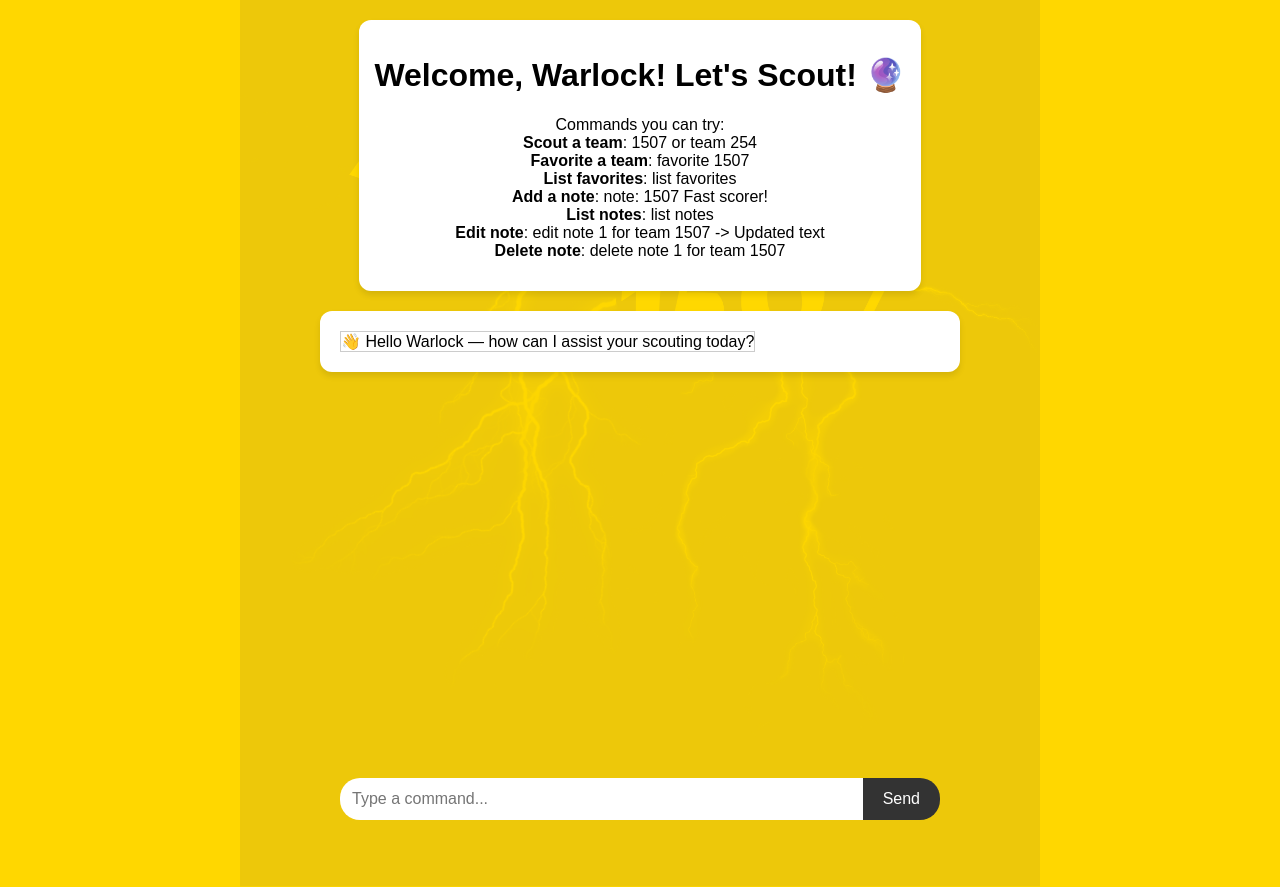
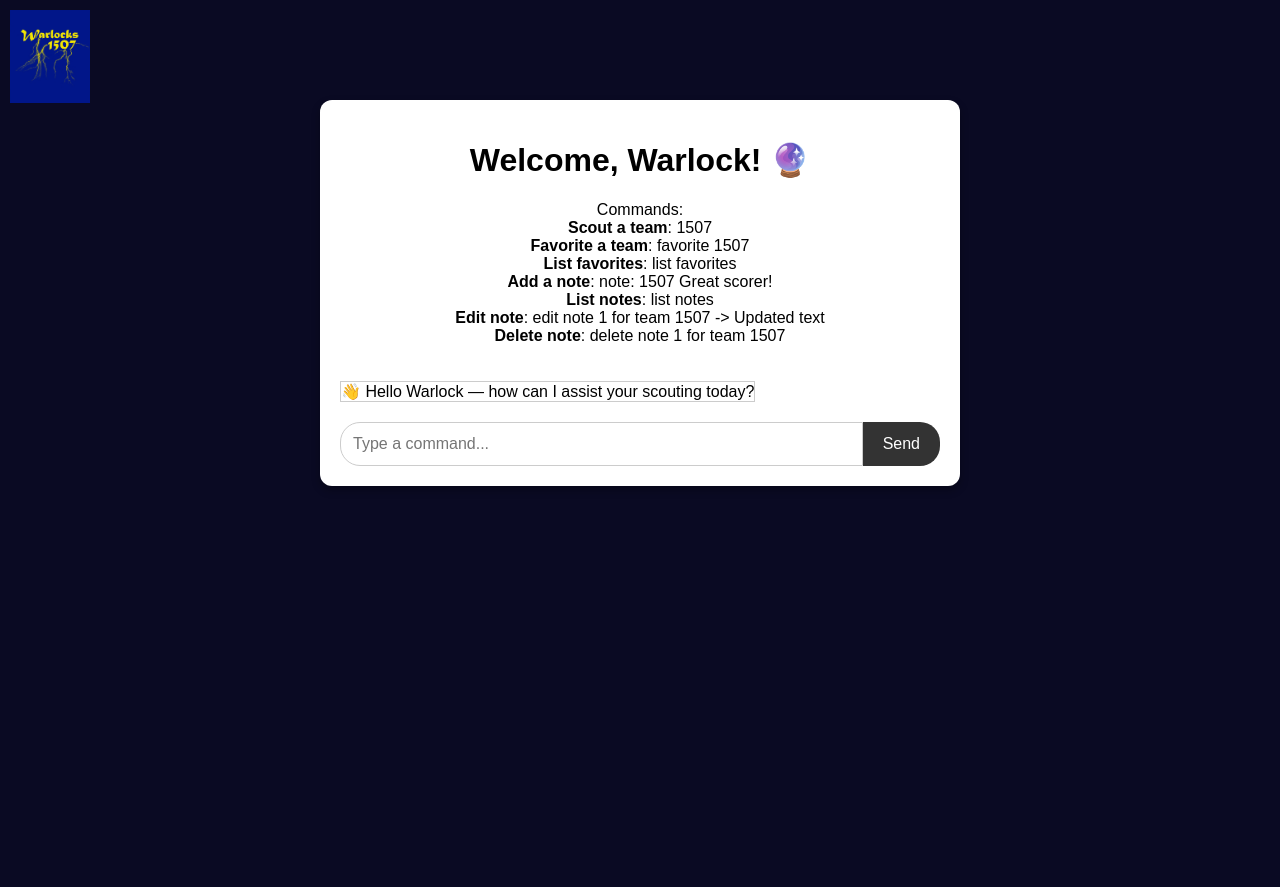
Before and after one commit to cschaus1507/warlocks-scout-bot-2025, a Flask app: page / in a window 1280 px wide. After the commit the page ends 486 px from the top, so only its background shows below. Run offline with Flask 3, Linux system fonts and the light colour scheme.

Commit message:
Update index.html

```diff
--- a/templates/index.html
+++ b/templates/index.html
@@ -6,53 +6,47 @@
     <title>Warlocks Scout Bot</title>
     <style>
         body {
-            background-color: #FFD700; /* Bold gold */
+            background-color: #0A0A23; /* Deep Navy Blue */
             margin: 0;
             font-family: 'Arial', sans-serif;
-            position: relative;
-            min-height: 100vh;
-            overflow-x: hidden;
-        }
-        .background-logo {
-            position: absolute;
-            top: 50%;
-            left: 50%;
-            transform: translate(-50%, -50%);
-            opacity: 0.07;
-            z-index: 0;
-            width: 70%;
-            max-width: 800px;
-            pointer-events: none;
-        }
-        .container {
-            position: relative;
-            z-index: 1;
             display: flex;
             flex-direction: column;
             align-items: center;
-            justify-content: flex-start;
+            min-height: 100vh;
+            position: relative;
+            overflow-x: hidden;
+        }
+        .logo {
+            position: absolute;
+            top: 10px;
+            left: 10px;
+            width: 80px;
+            height: auto;
+        }
+        .container {
+            margin-top: 100px;
+            display: flex;
+            flex-direction: column;
+            align-items: center;
+            width: 90%;
+            max-width: 600px;
+            background-color: white;
             padding: 20px;
-            min-height: 100vh;
+            border-radius: 12px;
+            box-shadow: 0px 4px 8px rgba(0, 0, 0, 0.3);
         }
         .instructions {
-            background-color: white;
-            padding: 15px;
-            border-radius: 12px;
+            text-align: center;
             margin-bottom: 20px;
-            box-shadow: 0px 4px 6px rgba(0, 0, 0, 0.1);
-            text-align: center;
         }
         .chatbox {
-            background-color: white;
-            border-radius: 12px;
-            width: 100%;
-            max-width: 600px;
-            padding: 20px;
-            box-shadow: 0px 4px 6px rgba(0, 0, 0, 0.1);
             display: flex;
             flex-direction: column;
             gap: 10px;
-            margin-bottom: 100px;
+            width: 100%;
+            max-height: 60vh;
+            overflow-y: auto;
+            margin-bottom: 20px;
         }
         .message {
             background-color: #f2f2f2;
@@ -66,20 +60,18 @@
         }
         .bot-message {
             align-self: flex-start;
-            background-color: white;
+            background-color: #ffffff;
             border: 1px solid #ccc;
         }
         .input-container {
             display: flex;
             width: 100%;
-            max-width: 600px;
-            margin-top: auto;
         }
         input[type="text"] {
             flex-grow: 1;
             padding: 12px;
             border-radius: 20px 0 0 20px;
-            border: none;
+            border: 1px solid #ccc;
             font-size: 16px;
         }
         button {
@@ -97,20 +89,20 @@
     </style>
 </head>
 <body>
-    <img src="/static/warlocks_logo.jpg" alt="Warlocks Logo" class="background-logo">
+    <img src="/static/warlocks_logo.jpg" alt="Warlocks Logo" class="logo">
 
     <div class="container">
         <div class="instructions">
-            <h1>Welcome, Warlock! Let's Scout! 🔮</h1>
+            <h1>Welcome, Warlock! 🔮</h1>
             <p>
-                Commands you can try:
-                <br><b>Scout a team</b>: 1507 or team 254
-                <br><b>Favorite a team</b>: favorite 1507
-                <br><b>List favorites</b>: list favorites
-                <br><b>Add a note</b>: note: 1507 Fast scorer!
-                <br><b>List notes</b>: list notes
-                <br><b>Edit note</b>: edit note 1 for team 1507 -> Updated text
-                <br><b>Delete note</b>: delete note 1 for team 1507
+                Commands:<br>
+                <b>Scout a team</b>: 1507<br>
+                <b>Favorite a team</b>: favorite 1507<br>
+                <b>List favorites</b>: list favorites<br>
+                <b>Add a note</b>: note: 1507 Great scorer!<br>
+                <b>List notes</b>: list notes<br>
+                <b>Edit note</b>: edit note 1 for team 1507 -> Updated text<br>
+                <b>Delete note</b>: delete note 1 for team 1507
             </p>
         </div>
 
@@ -125,8 +117,15 @@
     </div>
 
     <script>
+        const inputField = document.getElementById('user-input');
+
+        inputField.addEventListener("keydown", function(event) {
+            if (event.key === "Enter") {
+                sendMessage();
+            }
+        });
+
         async function sendMessage() {
-            const inputField = document.getElementById('user-input');
             const message = inputField.value.trim();
             if (!message) return;
 
```
